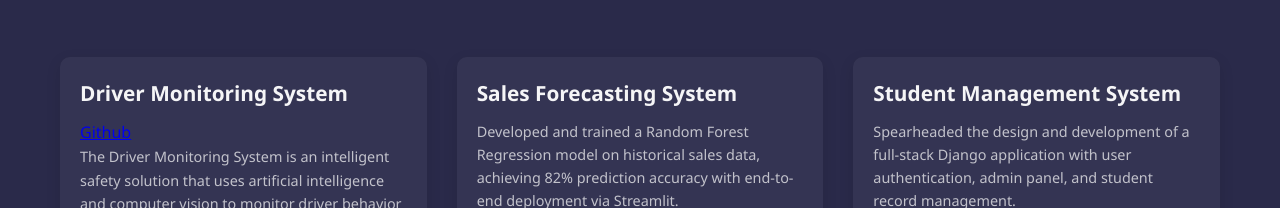
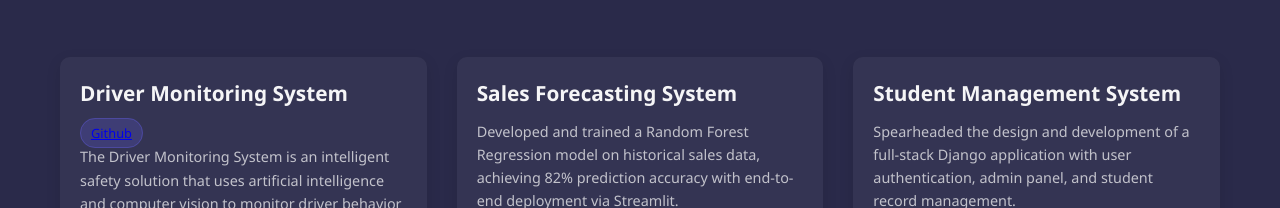
Before and after one commit to rock-star-2003/potfolio, a plain HTML site: page index.html in a window 1280 px wide. Shown: the part 3026-3234 px from the top of the page. Drawn offline with Linux system fonts and the light colour scheme.

Commit message:
Update index.html

```diff
--- a/index.html
+++ b/index.html
@@ -699,7 +699,7 @@
                 <div class="project-card">
                     <div class="project-content">
                         <h3>Driver Monitoring System</h3>
-                        <a href="https://github.com/rock-star-2003/Drive_safe">Github</a>
+                        <a class="project-tag" href="https://github.com/rock-star-2003/Drive_safe">Github</a>
                         <p>The Driver Monitoring System is an intelligent safety solution that uses artificial intelligence and computer vision to monitor driver behavior in real-time. This innovative system helps prevent accidents by detecting signs of drowsiness, distraction, and unsafe driving habits.</p>
                         <div class="project-tags">
                             <div class="project-tag">Python</div>
```
